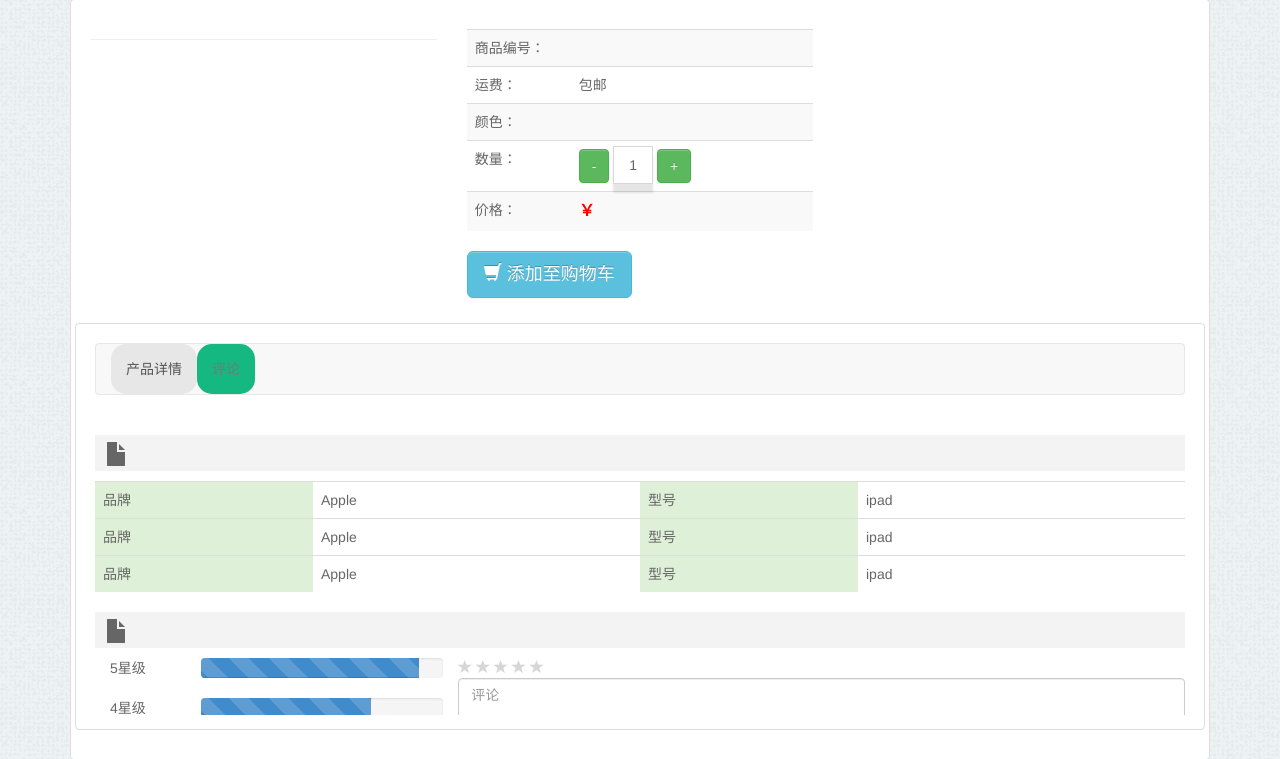
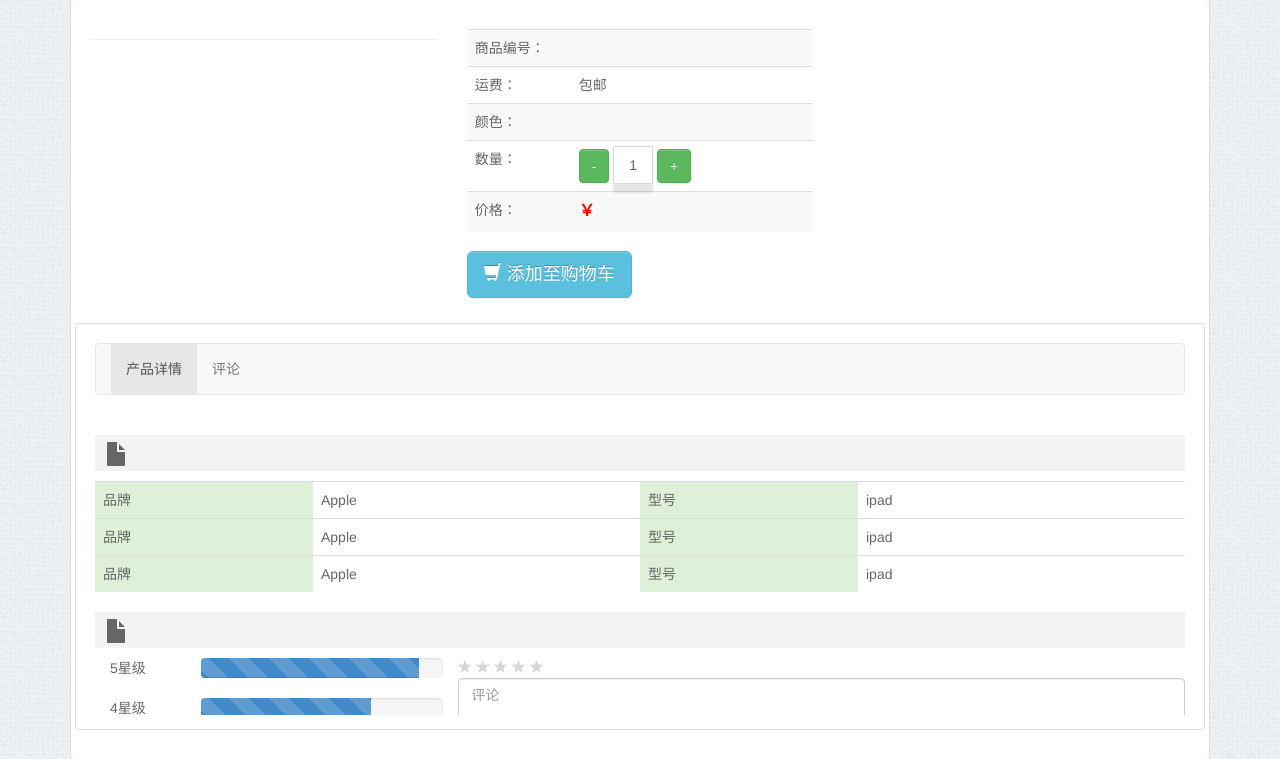
Before and after one commit to PanP7/demohtml, a PHP site: page /detail.html in a window 1280 px wide. Shown: the part 120-879 px from the top of the page. Run offline with PHP 8.4, Linux system fonts and the light colour scheme.

Commit message:
update ezagoo style

```diff
--- a/Styles/style.css
+++ b/Styles/style.css
@@ -288,6 +288,9 @@ body
 .nav > li >a
 {
     color:#FFFFFF;
+}
+#headernav > li >a
+{
     border-radius:15px;
     background-color:#15B880;
 }
```
